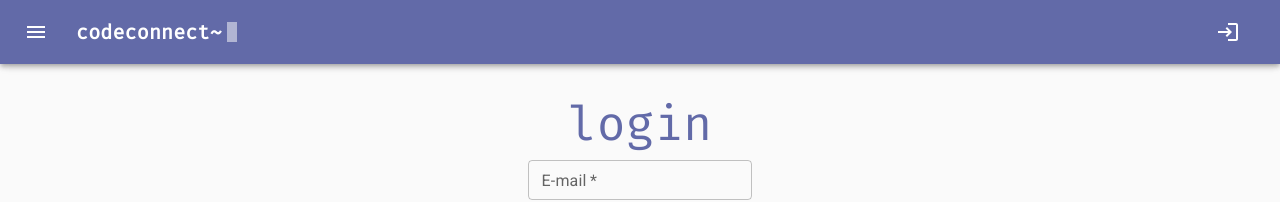
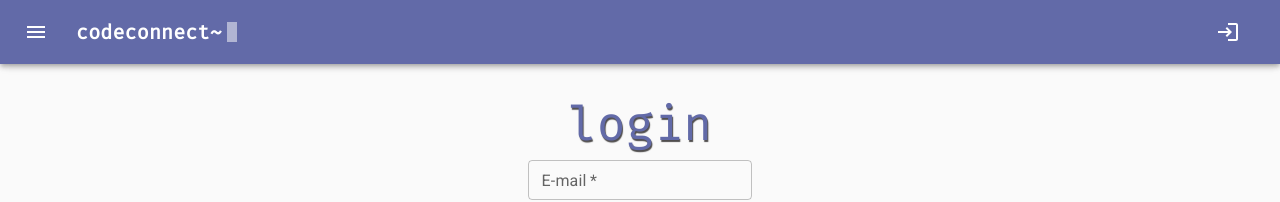
Before and after one commit to ma-lina/codeconnect, a React (Create React App) app in the folder client/: page /login in a window 1280 px wide. Shown: the top 202 px of the page. Built offline with nearby package versions, Linux system fonts and the light colour scheme.

Commit message:
updated styling of the heading, removed blue text class

```diff
--- a/client/src/App.css
+++ b/client/src/App.css
@@ -40,10 +40,10 @@
   font-family: 'Fira Code';
 }
 
-.blue-text {
+.text-shadow {
   color: #626aa8;
-  /* text-align: center; */
-  /* text-shadow: 2px grey; */
+  text-align: center;
+  text-shadow: 1px 2px 1px rgb(80, 78, 78);
 }
 
 .homepage-text{
@@ -107,6 +107,13 @@
 }
 
 .modal-style-paper {
+  width: 90%;
   background-color: #e8eaf2;
   border-radius: 0.2em;
 }
+
+@media only screen and (min-width: 541px) {
+  .modal-style-paper {
+    width: 60%;
+  }
+}
--- a/client/src/Components/TextHeaderLine.tsx
+++ b/client/src/Components/TextHeaderLine.tsx
@@ -3,8 +3,8 @@ import React from 'react';
 
 const TextHeaderLine :React.FC<TextProps> = ({ text }) => {
   return (
-      <Typography variant={"h3"} component={"div"}>
-        <Box className="blue-text fira-code">
+      <Typography variant={"h3"} component={"div"} color="primary">
+        <Box className="fira-code text-shadow">
           {text}
         </Box>
       </Typography>
```
